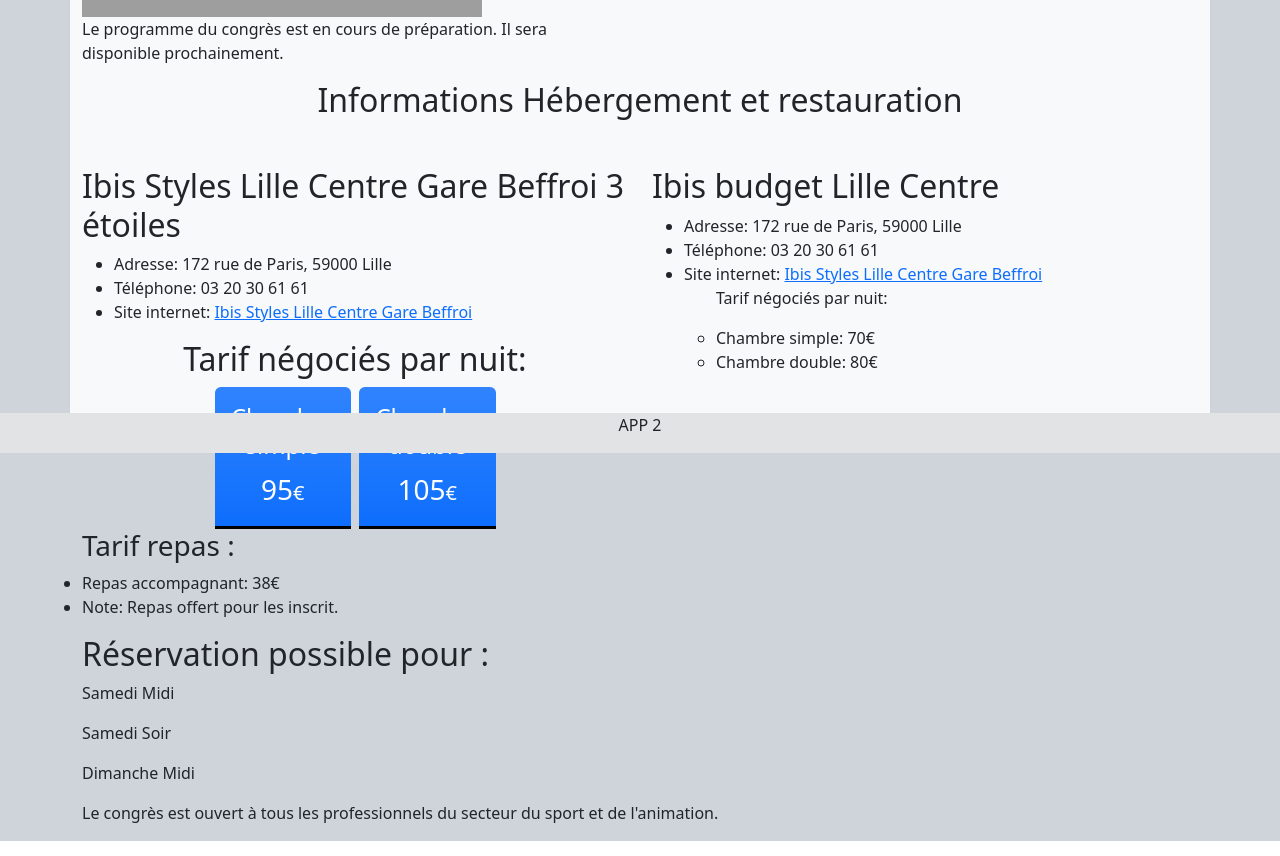
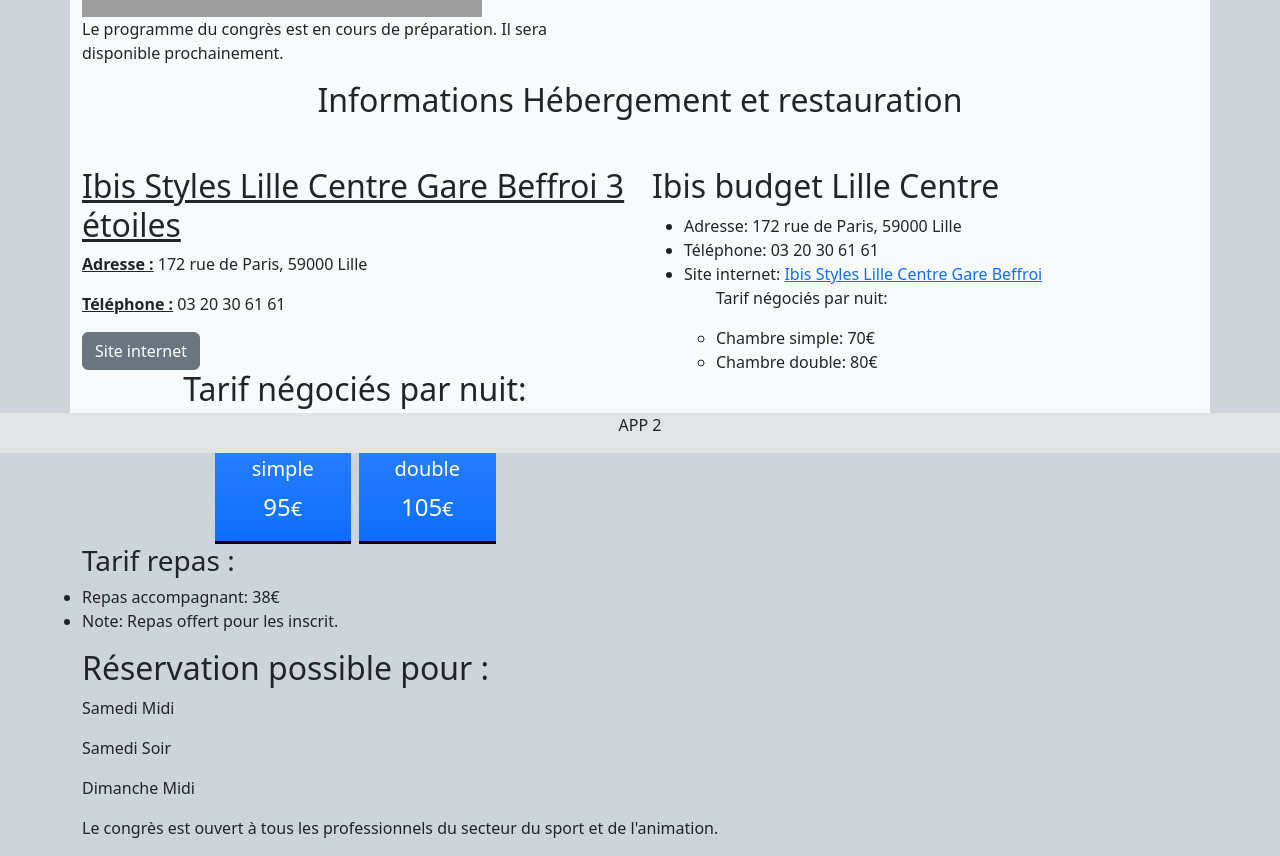
Before and after one commit to MDL-2023-2024/client, a Symfony app: template templates/home/index.html.twig in a window 1280 px wide. Shown: the part 453-1309 px from the top of the page. Run offline with Twig, Linux system fonts and the light colour scheme; the template is opened without the code that fills it, so the values that code supplies are empty; some libraries are stand-ins or nearby versions; grey boxes are pictures that could not be loaded.

Commit message:
🔧 Modification du texte

```diff
--- a/templates/home/index.html.twig
+++ b/templates/home/index.html.twig
@@ -14,32 +14,33 @@
 			</div>
 		</div>
 		<div class="row align-items-start">
-        <h2 class="text-center mb-5">Informations Hébergement et restauration</h2>
+			<h2 class="text-center mb-5">Informations Hébergement et restauration</h2>
 			<div class="col">
-				<h2>Ibis Styles Lille Centre Gare Beffroi 3 étoiles</h2>
-				<ul>
-					<li>Adresse: 172 rue de Paris, 59000 Lille</li>
-					<li>Téléphone: 03 20 30 61 61</li>
-					<li>Site internet:
-						<a href="https://all.accor.com/ssr/app/accor/rates/1384/index.fr.shtml?dateIn=2023-09-
-																						                                                            08&nights=2&compositions=1&stayplus=false&snu=false&accessibleRooms=false&destinati
-																						                                                                        on=">Ibis Styles Lille Centre Gare Beffroi</a>
-					</li>
-				</ul>
+				<h2 class="text-decoration-underline">Ibis Styles Lille Centre Gare Beffroi 3 étoiles</h2>
+				<p class="list-group-item"><span class ="fw-bold text-decoration-underline">Adresse :</span> 172 rue de Paris, 59000 Lille</p>
+				<p class="list-group-item">
+					<span class ="fw-bold text-decoration-underline">Téléphone :</span>
+					 03 20 30 61 61
+				</p>
+				<a href="https://all.accor.com/ssr/app/accor/rates/1384/index.fr.shtml?dateIn=2023-09-08&nights=2&compositions=1&stayplus=false&snu=false&accessibleRooms=false&destination=">
+					<button class="btn btn-secondary">
+						Site internet
+					</button>
+				</a>
 				<section class="container text-center">
 					<h2>Tarif négociés  par nuit:</h2>
 					<div class="row align-items-start justify-content-center">
 						<div class=" mx-1 col-3 border-black border-bottom border-3 rounded-top bg-primary bg-gradient text-white pt-3">
 							<div class="box-price">
-								<h4>Chambre simple</h4>
-								<p class="fs-3">95<span class="fs-5">€</span>
+								<h5>Chambre simple</h5>
+								<p class="fs-4">95<span class="fs-5">€</span>
 								</p>
 							</div>
 						</div>
 						<div class="mx-1 col-3 border-black border-bottom border-3 rounded-top bg-primary bg-gradient text-white pt-3">
 							<div class="box-price">
-								<h4>Chambre double</h4>
-								<p class="fs-3">105<span class="fs-5">€</span>
+								<h5>Chambre double</h5>
+								<p class="fs-4">105<span class="fs-5">€</span>
 								</p>
 							</div>
 						</div>
```
